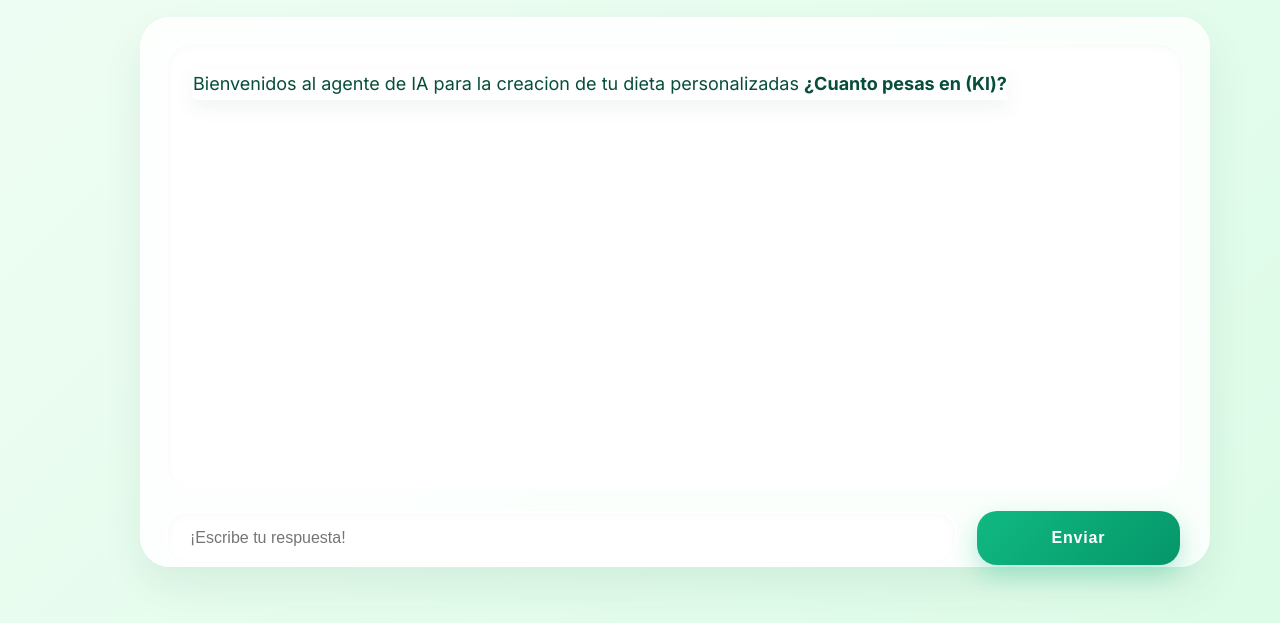
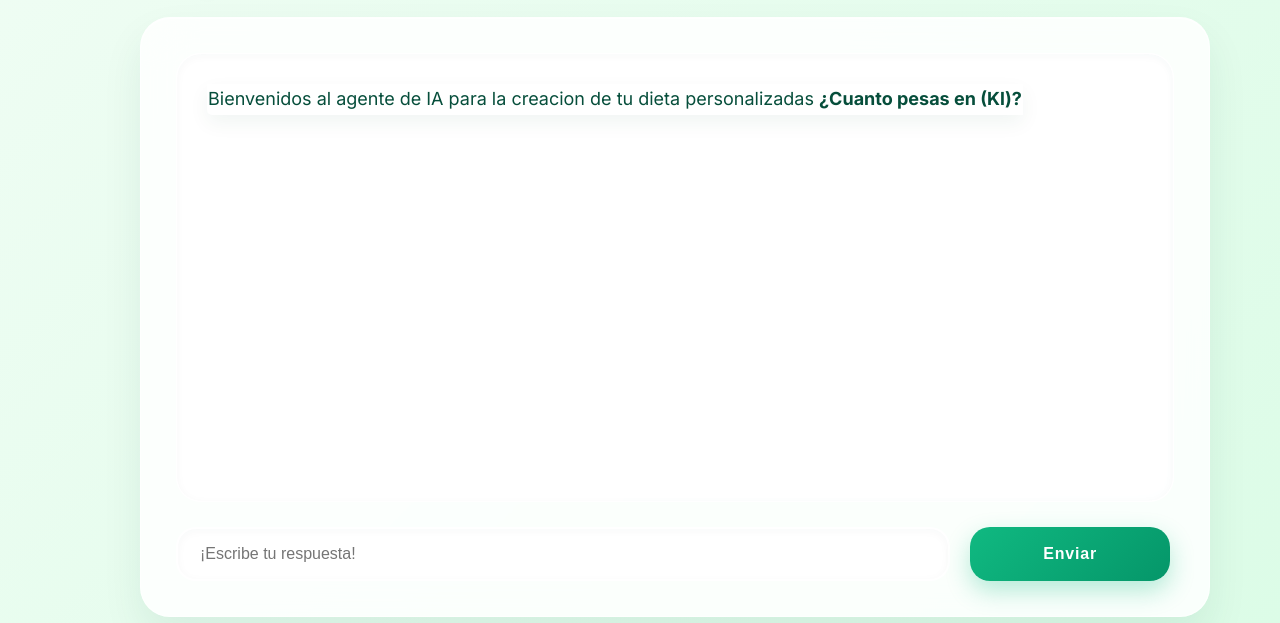
Before and after one commit to JesusBustos12/Assistant-de-nutrici-n-, a website with bundled scripts: page public/index.html in a window 1280 px wide. Shown: the part 177-800 px from the top of the page. Built offline with nearby package versions, Linux system fonts and the light colour scheme.

Commit message:
fix: corrige overflow y espaciado de inputs usando Flexbox en el layout

```diff
--- a/public/Assets/CSS/styles.css
+++ b/public/Assets/CSS/styles.css
@@ -74,17 +74,20 @@ body {
 
 .layout__chat {
     width: 107rem;
-    height: 55rem;
+    height: 60rem; /* Un poco más de altura para dar aire */
     background: var(--bg-chat-container);
     backdrop-filter: blur(25px);
     -webkit-backdrop-filter: blur(25px);
-    padding: 2.5rem;
+    padding: 3.5rem; /* Aumentar padding interno */
     margin-top: -1rem;
     margin-left: 7rem;
     border-radius: 3rem;
     box-shadow: var(--shadow-soft), inset 0 1px 0 rgba(255, 255, 255, 0.8);
     border: 1px solid rgba(255, 255, 255, 0.6);
     transition: transform 0.4s cubic-bezier(0.34, 1.56, 0.64, 1), box-shadow 0.4s ease;
+
+    display: flex;
+    flex-direction: column;
 }
 
 .layout__chat:hover {
@@ -94,11 +97,12 @@ body {
 
 .chat__messages {
     width: 100%;
-    height: 90%;
+    flex: 1; /* Ocupa el espacio disponible */
+    min-height: 0; /* Evita que crezca más allá del contenedor flex */
     background: var(--bg-chat-messages);
     backdrop-filter: blur(15px);
-    margin-bottom: 2rem;
-    padding: 2.5rem;
+    margin-bottom: 2.5rem; /* Más espacio entre mensajes e input */
+    padding: 3rem;
     border-radius: 2.5rem;
     overflow-y: auto;
     box-shadow: var(--shadow-inner);
```
